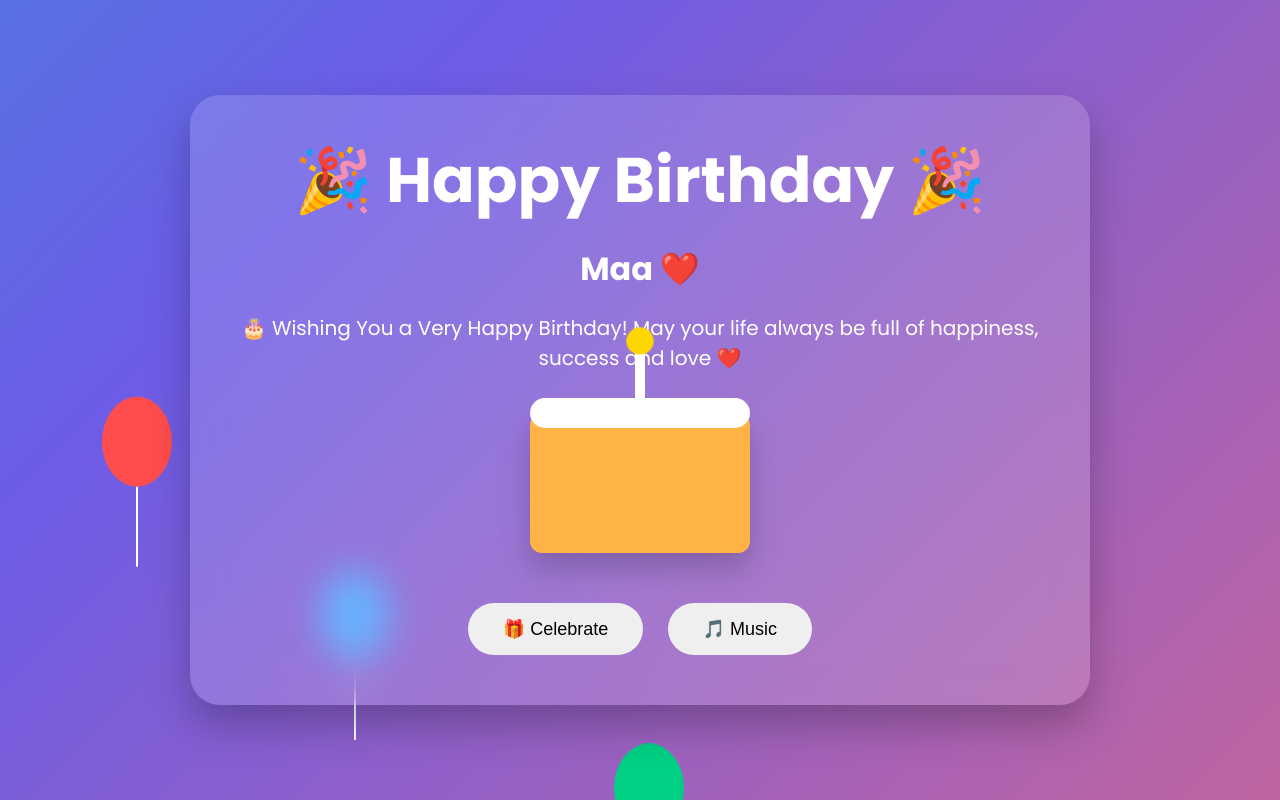
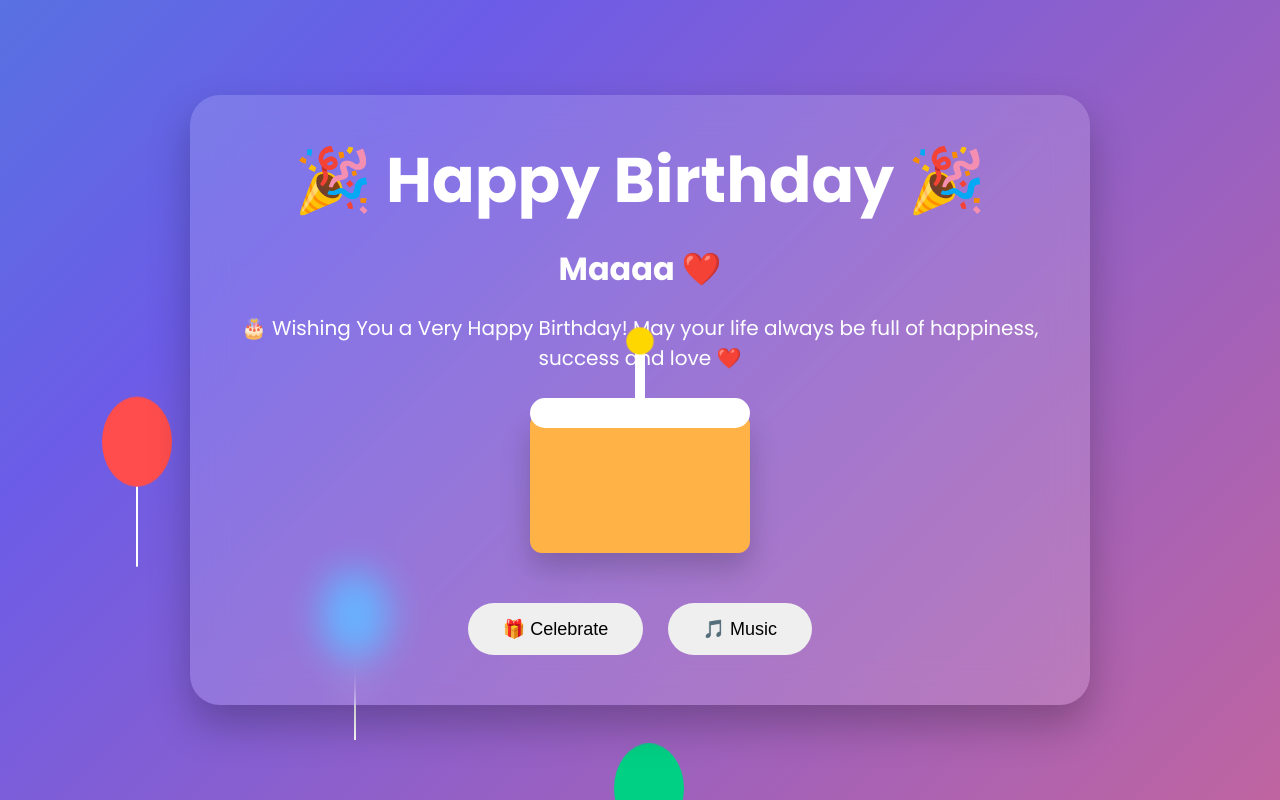
Before and after one commit to prabhat29/New-Blood, a plain HTML site: page indexx.html in a window 1280 px wide. Drawn offline with Linux system fonts and the light colour scheme.

Commit message:
Updated Changes

```diff
--- a/indexx.html
+++ b/indexx.html
@@ -28,7 +28,7 @@
 
         <h1>🎉 Happy Birthday 🎉</h1>
 
-        <h2 id="personName"> Maa ❤️</h2>
+        <h2 id="personName"> Maaaa ❤️</h2>
 
         <p id="typingText"></p>
 
```
